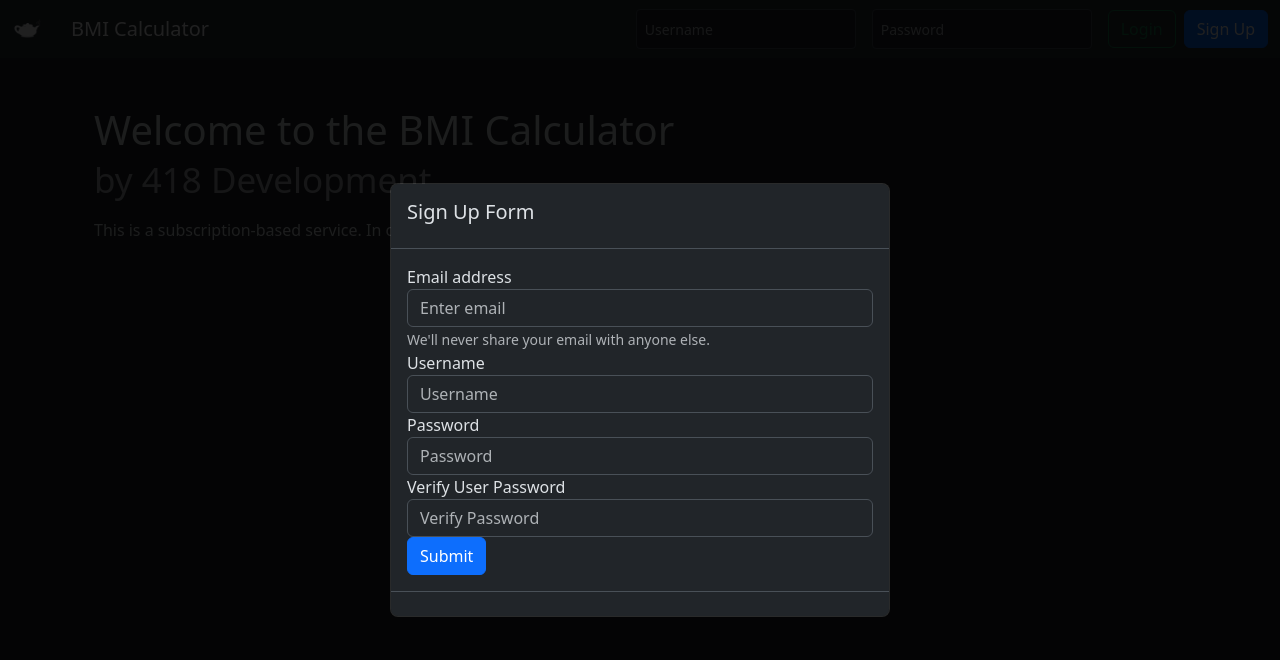
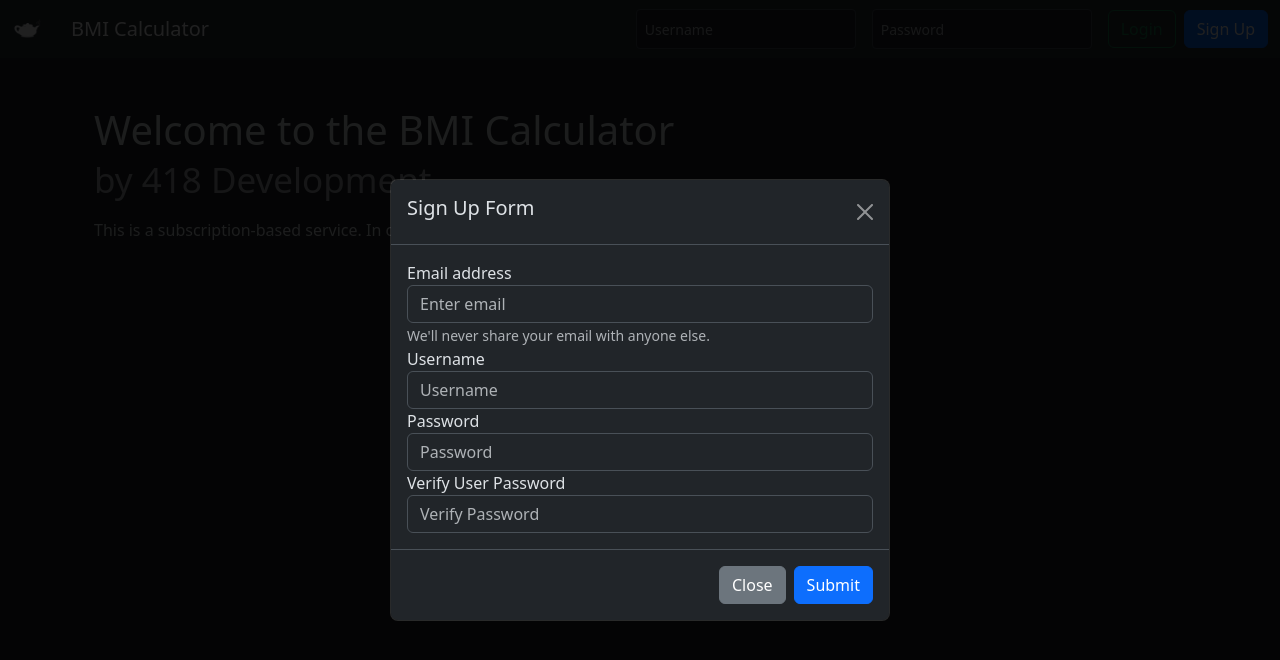
Before and after one commit to 418-Development/frontend, a React (Vite) app: page / in a window 1280 px wide. Both pictures are taken after a click on the button "Sign Up". Shown: the top 660 px of the page. Built offline with nearby package versions, Linux system fonts and the light colour scheme.

Commit message:
Handle username and email signup errors

```diff
--- a/src/components/SignUpForm.tsx
+++ b/src/components/SignUpForm.tsx
@@ -13,13 +13,23 @@ function SignUpForm({ signin, username = "", password = "" }: Props) {
     const [passwordInput, setPassword] = useState<string>(password);
     const [verifyPassword, setVerifyPassword] = useState<string>("");
 
+    const emailValidation = useRef<HTMLDivElement>(null);
+    const emailValidationInput = useRef<HTMLInputElement>(null);
+
+    const usernameValidation = useRef<HTMLDivElement>(null);
+    const usernameValidationInput = useRef<HTMLInputElement>(null);
+
     const passwordValidation = useRef<HTMLDivElement>(null);
     const passwordValidationInput = useRef<HTMLInputElement>(null);
+    const closeButton = useRef<HTMLButtonElement>(null);
 
     const checkPassword = async () => {
         if (passwordInput == verifyPassword) {
-            await signup();
+            const success = await signup();
+            if (success) {
                 await signin(usernameInput, passwordInput);
+                closeButton.current?.click();
+            }
         } else if (passwordValidation.current != null) {
             passwordValidationInput.current?.classList.add("is-invalid");
             passwordValidation.current.textContent = "Passwords are not the same. Please try again.";
@@ -43,9 +53,21 @@ function SignUpForm({ signin, username = "", password = "" }: Props) {
 
         console.log("http://localhost:8080/api/auth/signup", response.ok, response.status);
 
+        if (!response.ok) {
             const json = await response.json();
 
             console.log("json", json);
+            const msg: string = json.message;
+            if (msg.toLowerCase().includes("email")) {
+                emailValidationInput.current?.classList.add("is-invalid");
+                if (emailValidation.current) emailValidation.current.textContent = msg;
+            } else {
+                usernameValidationInput.current?.classList.add("is-invalid");
+                if (usernameValidation.current) usernameValidation.current.textContent = msg;
+            }
+        }
+
+        return response.ok;
     };
 
     return (
@@ -54,8 +76,9 @@ function SignUpForm({ signin, username = "", password = "" }: Props) {
                 <div className="modal-content">
                     <div className="modal-header">
                         <h5>Sign Up Form</h5>
+                        <button ref={closeButton} type="button" className="btn-close" data-bs-dismiss="modal" aria-label="Close"></button>
                     </div>
-                    <div className="modal-body">
+
                     <form
                         action=""
                         onSubmit={(e) => {
@@ -64,19 +87,23 @@ function SignUpForm({ signin, username = "", password = "" }: Props) {
                             checkPassword();
                         }}
                     >
+                        <div className="modal-body">
                             <div className="form-group">
                                 <label htmlFor="userEmail">Email address</label>
                                 <input
+                                    ref={emailValidationInput}
                                     type="email"
                                     autoComplete="email"
                                     onChange={(e) => {
                                         setEmail(e.target.value);
+                                        emailValidationInput.current?.classList.remove("is-invalid");
                                     }}
                                     className="form-control"
                                     id="userEmail"
                                     aria-describedby="emailHelp"
                                     placeholder="Enter email"
                                 />
+                                <div className="invalid-feedback" ref={emailValidation}></div>
                                 <small id="emailHelp" className="form-text text-muted">
                                     We'll never share your email with anyone else.
                                 </small>
@@ -84,16 +111,19 @@ function SignUpForm({ signin, username = "", password = "" }: Props) {
                             <div className="form-group">
                                 <label htmlFor="Username">Username</label>
                                 <input
+                                    ref={usernameValidationInput}
                                     type="text"
                                     autoComplete="username"
                                     onChange={(e) => {
                                         setUsername(e.target.value);
+                                        usernameValidationInput.current?.classList.remove("is-invalid");
                                     }}
                                     className="form-control"
                                     id="username"
                                     placeholder="Username"
                                     value={usernameInput}
                                 />
+                                <div className="invalid-feedback" ref={usernameValidation}></div>
                             </div>
                             <div className="form-group">
                                 <label htmlFor="userPassword">Password</label>
@@ -124,12 +154,16 @@ function SignUpForm({ signin, username = "", password = "" }: Props) {
                                 />
                                 <div className="invalid-feedback" ref={passwordValidation}></div>
                             </div>
-                            <Button type="submit" className="btn btn-primary">
+                        </div>
+                        <div className="modal-footer">
+                            <button type="button" className="btn btn-secondary" data-bs-dismiss="modal">
+                                Close
+                            </button>
+                            <button type="submit" className="btn btn-primary">
                                 Submit
-                            </Button>
+                            </button>
+                        </div>
                     </form>
-                    </div>
-                    <div className="modal-footer"></div>
                 </div>
             </div>
         </div>
```
Lines whose indentation alone changed are shown as unchanged.
